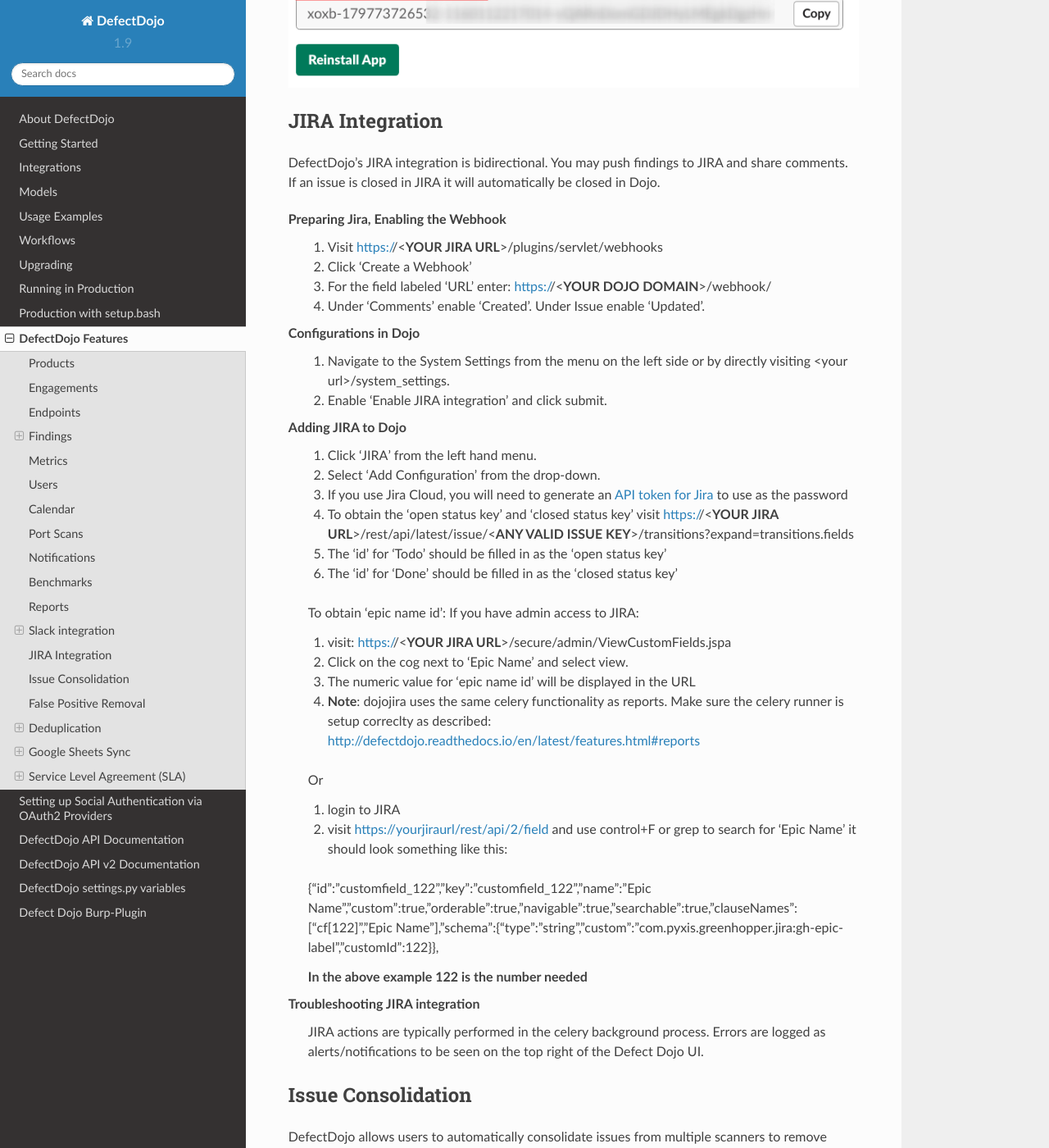
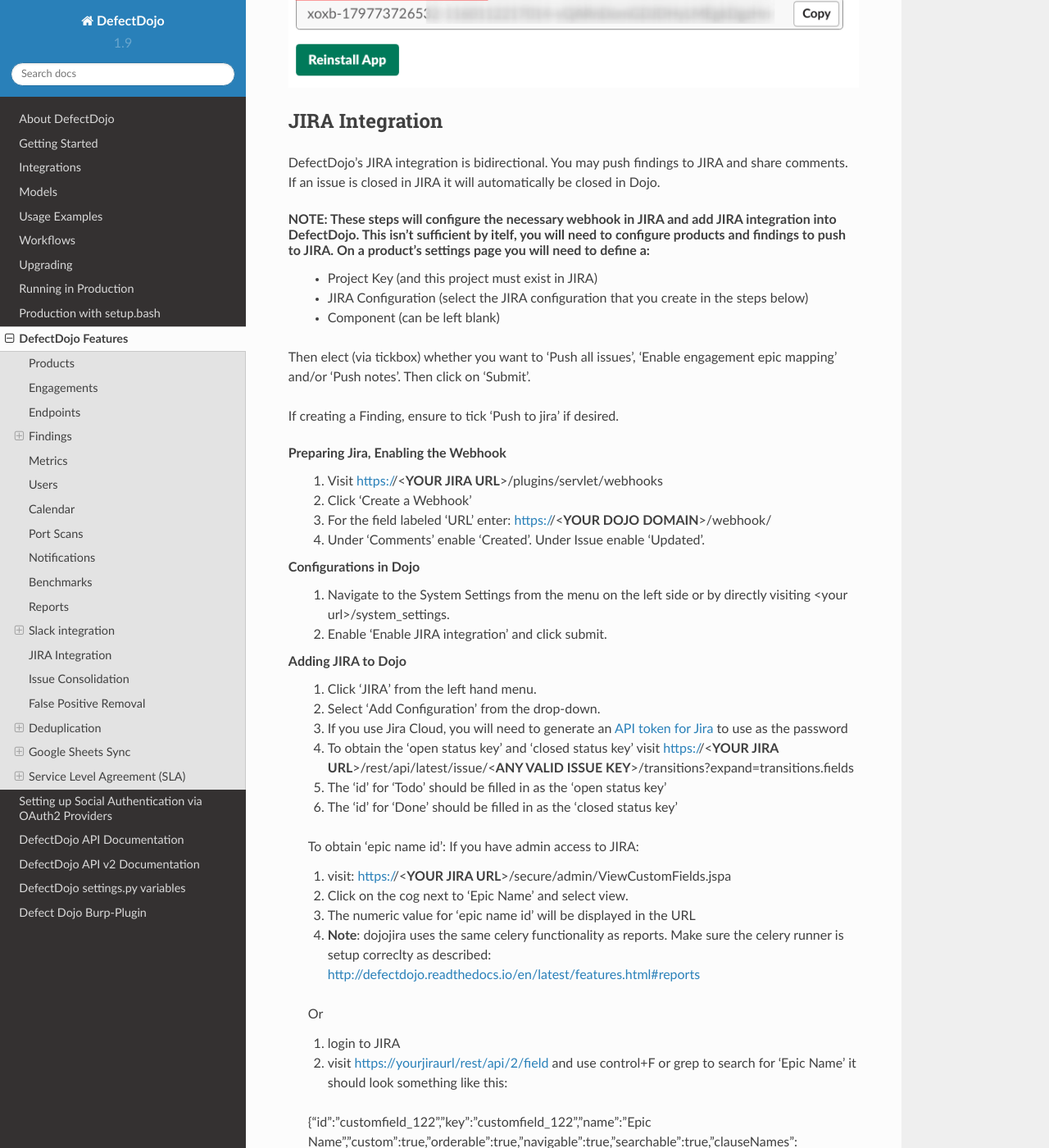
Before and after one commit to DefectDojo/Documentation, a Sphinx documentation site: the page built from docs/features.rst, in a window 1280 px wide and 1400 px high, scrolled down 27072 px. Shown: the whole window at 82% size. Built offline with Sphinx 7.4.7 and the Read the Docs theme 2.0.0, drawn with Linux system fonts in a browser that asks for light colours; some of the changed text lies outside the part shown.

Commit message:
Update features.rst (#155)
* Update features.rst

Adding further detail regarding JIRA integration.

* Update features.rst

* Update features.rst

```diff
--- a/docs/features.rst
+++ b/docs/features.rst
@@ -776,6 +776,14 @@
 
 DefectDojo's JIRA integration is bidirectional. You may push findings to JIRA and share comments. If an issue is closed in JIRA it will automatically be closed in Dojo.
 
+**NOTE:** These steps will configure the necessary webhook in JIRA and add JIRA integration into DefectDojo. This isn't sufficient by itelf, you will need to configure products and findings to push to JIRA. On a product's settings page you will need to define a:
+ - Project Key (and this project must exist in JIRA)
+ - JIRA Configuration (select the JIRA configuration that you create in the steps below)
+ - Component (can be left blank)
+
+Then elect (via tickbox) whether you want to 'Push all issues', 'Enable engagement epic mapping' and/or 'Push notes'. Then click on 'Submit'.
+
+If creating a Finding, ensure to tick 'Push to jira' if desired.
 
 Preparing Jira, Enabling the Webhook
  1. Visit https://<**YOUR JIRA URL**>/plugins/servlet/webhooks
@@ -813,7 +821,7 @@
  **In the above example 122 is the number needed**
 
 Troubleshooting JIRA integration
- JIRA actions are typically performed in the celery background process. Errors are logged as alerts/notifications to be seen on the top right of the Defect Dojo UI.
+JIRA actions are typically performed in the celery background process. Errors are logged as alerts/notifications to be seen on the top right of the Defect Dojo UI.
 
 Issue Consolidation
 -------------------
```
